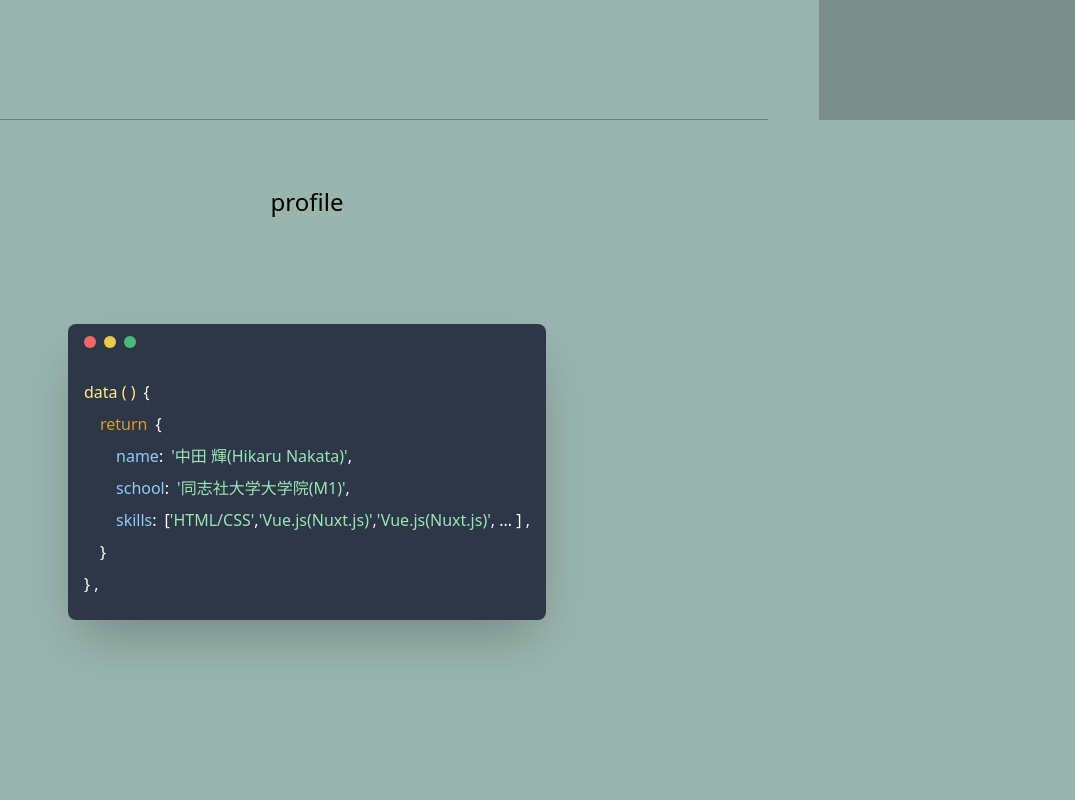
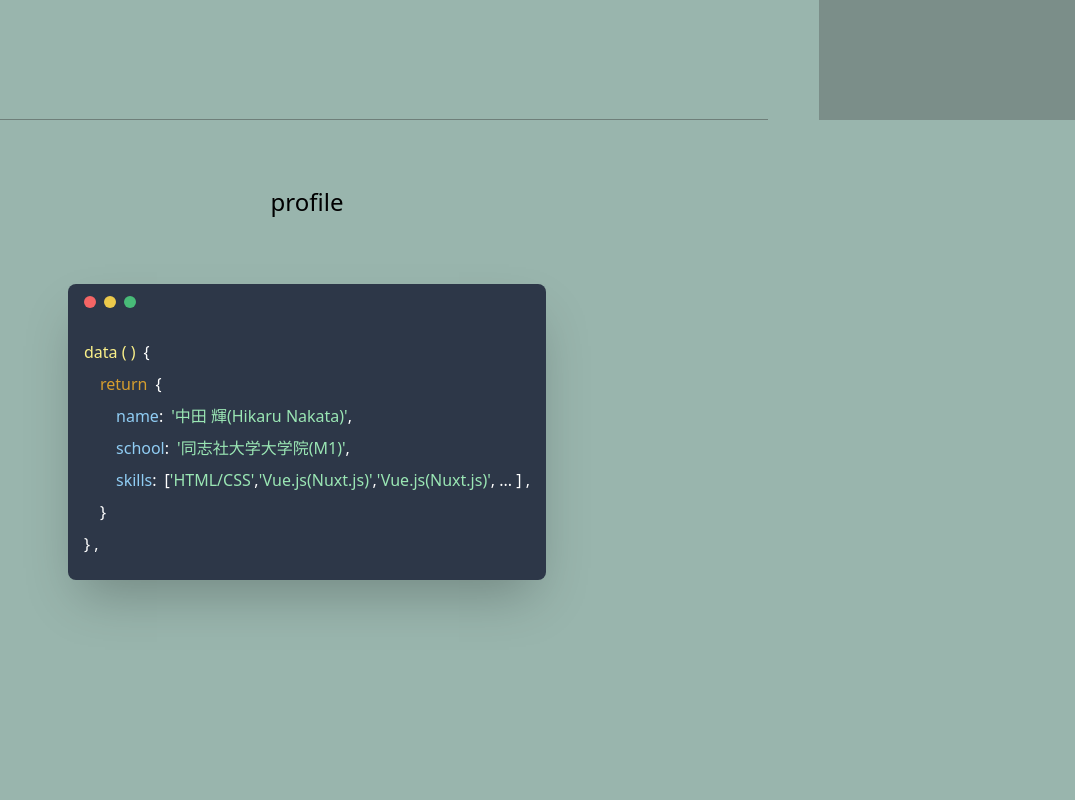
Before and after one commit to nacal/portfolio, a Nuxt app: page / in a window 1280 px wide. Shown: the part 680-1480 px from the top of the page, without its empty margins (205-1280 px from the left). Built offline with nearby package versions, Linux system fonts and the light colour scheme.

Commit message:
Fix layout

```diff
--- a/components/templates/Links.vue
+++ b/components/templates/Links.vue
@@ -1,7 +1,7 @@
 <template>
   <section id="links" class="section relative">
     <Title title="links" />
-    <div class="w-full h-main flex flex-col flex-center absolute top-0">
+    <div class="flex flex-col flex-center min-h-main">
       <ul class="flex flex-col">
         <li v-for="(link, index) in links" :key="index" class="py-4">
           <a
@@ -22,6 +22,7 @@
           </a>
         </li>
       </ul>
+      <p class="mt-24 text-xl font-bold">Thanks for watching.</p>
     </div>
   </section>
 </template>
--- a/components/templates/Profile.vue
+++ b/components/templates/Profile.vue
@@ -1,7 +1,7 @@
 <template>
-  <section id="profile" class="section relative">
+  <section id="profile" class="section">
     <Title title="profile" />
-    <div class="w-full h-main flex flex-center absolute top-0">
+    <div class="flex flex-center min-h-main">
       <ProfileCard />
     </div>
   </section>
```
